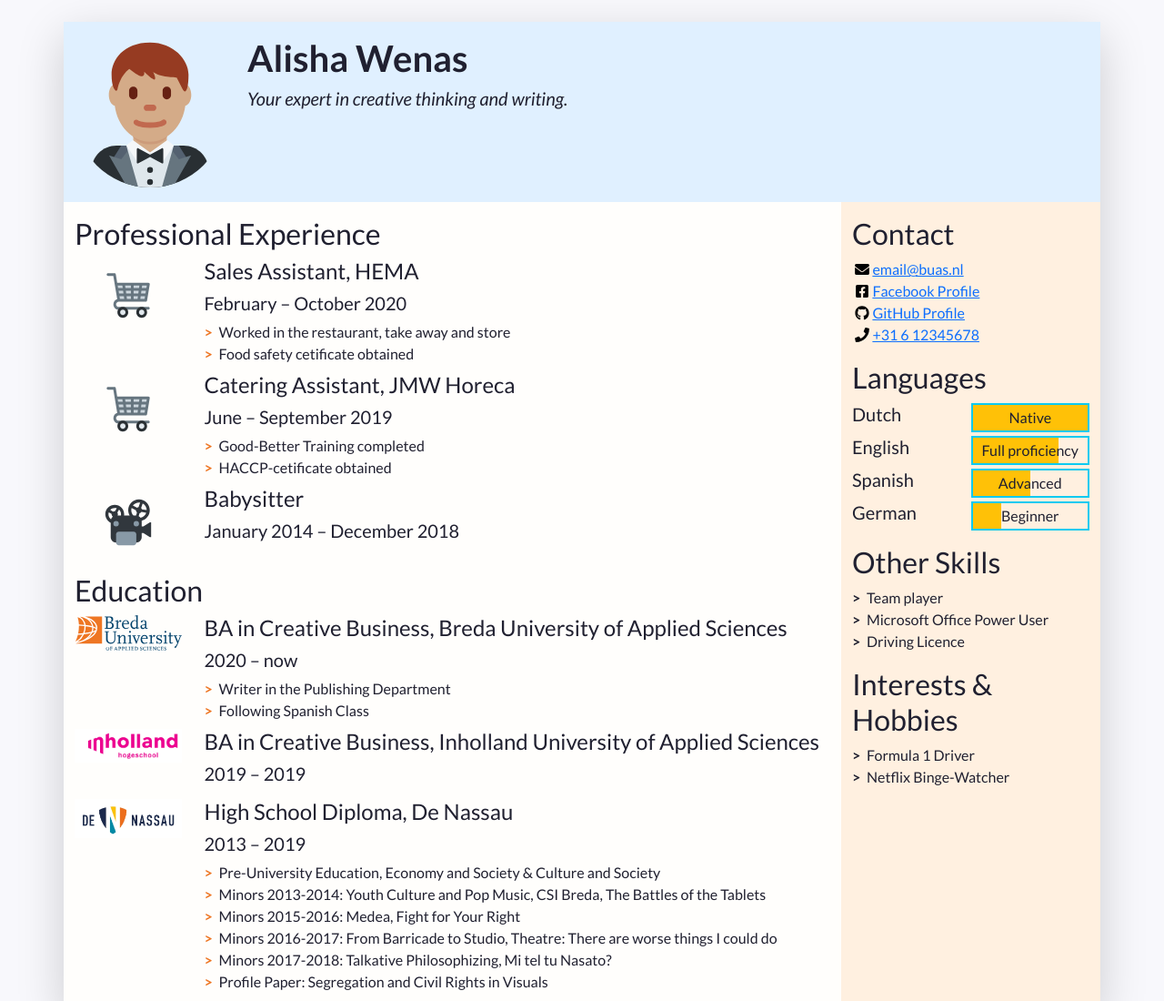
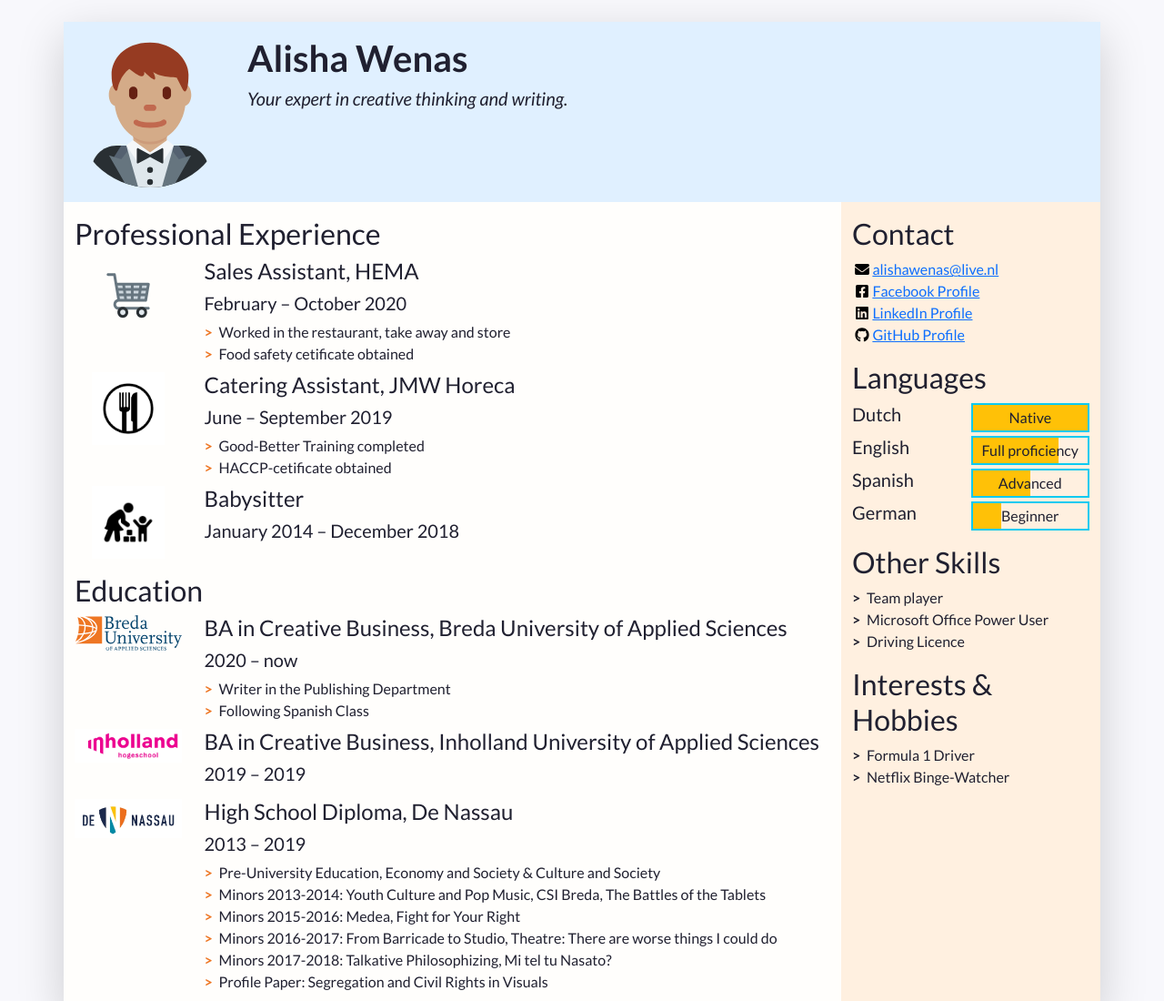
Before and after one commit to AlishaWenas1/CV-Alisha-Wenas, a plain HTML site: page index.html in a window 1280 px wide. Shown: the top 1100 px of the page at 91% size. Drawn offline with nearby package versions, Linux system fonts and the light colour scheme.

Commit message:
Contact data

```diff
--- a/index.html
+++ b/index.html
@@ -103,7 +103,7 @@
               <li class="biography-item row mb-2">
                 <div class="logo-container col-3 col-sm-2 col-md-3 col-lg-2">
                 <!-- We're using a grid inside a grid so we can align logos and text -->
-                  <img class="biography-logo mw-100 d-block mx-auto" src="images/employers/trolley.svg" alt="Company logo" width="80">
+                  <img class="biography-logo mw-100 d-block mx-auto" src="images/employers/images.png" alt="Company logo" width="80">
                 </div>
                 <div class="biography-contents col-9 col-sm-10 col-md-9 col-lg-10">
                   <h4>Catering Assistant, JMW Horeca</h4>
@@ -118,7 +118,7 @@
  <li class="biography-item row mb-2">
                 <!-- We're using a grid inside a grid so we can align logos and text -->
                 <div class="logo-container col-3 col-sm-2 col-md-3 col-lg-2">
-                  <img class="biography-logo mw-100 d-block mx-auto" src="images/employers/projector.svg" alt="Company logo" width="80">
+                  <img class="biography-logo mw-100 d-block mx-auto" src="images/employers/360_F_438551496_R1vZqWEOrDUkfZGLZiIbzsexrtUPFfCX.jpg" alt="Company logo" width="80">
                 </div>
                 <div class="biography-contents col-9 col-sm-10 col-md-9 col-lg-10">
                   <h4>Babysitter</h4>
@@ -126,7 +126,7 @@
                   <!-- Use the list below to talk about your achievements -->
                   <ul class="biography-details list-unstyled">
                   </ul>
-                </div>
+            </div>
               </li>
 
             </ul>
@@ -208,28 +208,28 @@
             -->
             <ul class="contact-list list-unstyled">
               <li class="contact-item">
-                <a class="d-flex align-items-center" href="mailto:email@buas.nl" target="_blank">
+                <a class="d-flex align-items-center" href="mailto:alishawenas@live.nl" target="_blank">
                   <img class="contact-icon" src="images/icons/envelope.svg" alt="Email">
-                  email@buas.nl
+                  alishawenas@live.nl
                 </a>
               </li>
               <li class="contact-item">
-                <a class="d-flex align-items-center" href="https://facebook.com/" target="_blank">
+                <a class="d-flex align-items-center" href="https://www.facebook.com/alisha.wenas" target="_blank">
                   <img class="contact-icon" src="images/icons/facebook.svg" alt="Facebook">
                   Facebook Profile
                 </a>
               </li>
               <li class="contact-item">
-                <a class="d-flex align-items-center" href="https://github.com/" target="_blank">
-                  <img class="contact-icon" src="images/icons/github.svg" alt="LinkedIn">
-                  GitHub Profile
+                <a class="d-flex align-items-center" href="https://www.linkedin.com/in/alisha-wenas-b91956192/" target="_blank">
+                  <img class="contact-icon" src="images/icons/linkedin.svg" alt="LinkedIn">
+                  LinkedIn Profile
                 </a>
               </li>
               <li class="contact-item">
-                <a class="d-flex align-items-center" href="tel:+31612345678" target="_blank">
-                  <img class="contact-icon" src="images/icons/phone.svg" alt="Mobile Phone">
-                  +31 6 12345678
-                </a>
+                <a class="d-flex align-items-center" href="https://github.com/AlishaWenas1" target="_blank">
+                  <img class="contact-icon" src="images/icons/github.svg" alt="LinkedIn">
+                  GitHub Profile
+				</a>
               </li>
             </ul>
           </section>
```
